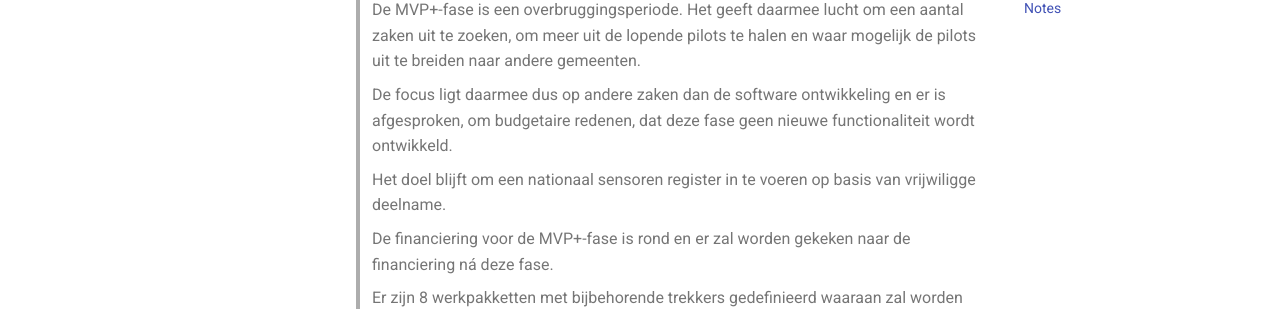
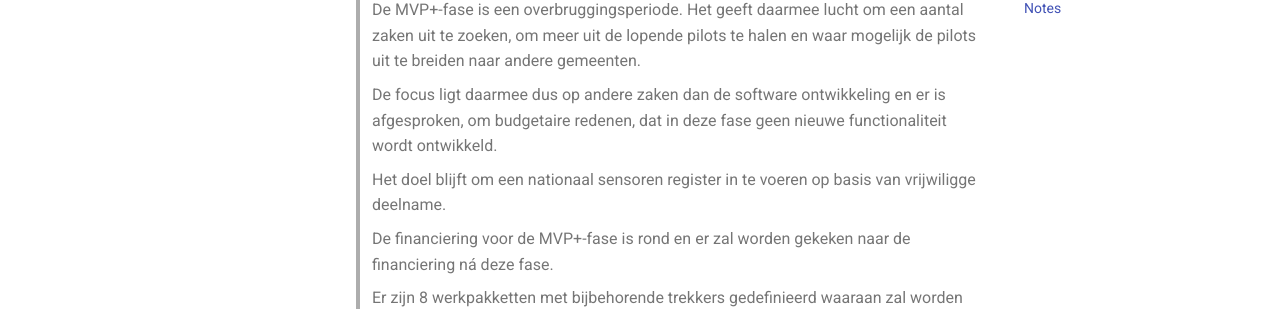
Before and after one commit to kadaster-labs/sensrnet-home, an MkDocs documentation site: the page built from docs/notes/2021-08-25-FAB-notes.md, in a window 1280 px wide and 900 px high, scrolled down 1018 px. Shown: the part 175-484 px from the top of the window. Built offline with MkDocs 1.6.1 and Material for MkDocs 9.7.7, drawn with Linux system fonts in a browser that asks for light colours; comment, search, counter and statistics services are not loaded.

```diff
--- a/docs/notes/2021-08-25-FAB-notes.md
+++ b/docs/notes/2021-08-25-FAB-notes.md
@@ -34,7 +34,7 @@ Onderwerpen:
 
         > De MVP+-fase is een overbruggingsperiode. Het geeft daarmee lucht om een aantal zaken uit te zoeken, om meer uit de lopende pilots te halen en waar mogelijk de pilots uit te breiden naar andere gemeenten.
 
-        > De focus ligt daarmee dus op andere zaken dan de software ontwikkeling en er is afgesproken, om budgetaire redenen, dat deze fase geen nieuwe functionaliteit wordt ontwikkeld.
+        > De focus ligt daarmee dus op andere zaken dan de software ontwikkeling en er is afgesproken, om budgetaire redenen, dat in deze fase geen nieuwe functionaliteit wordt ontwikkeld.
 
         > Het doel blijft om een nationaal sensoren register in te voeren op basis van vrijwiligge deelname.
 
```
